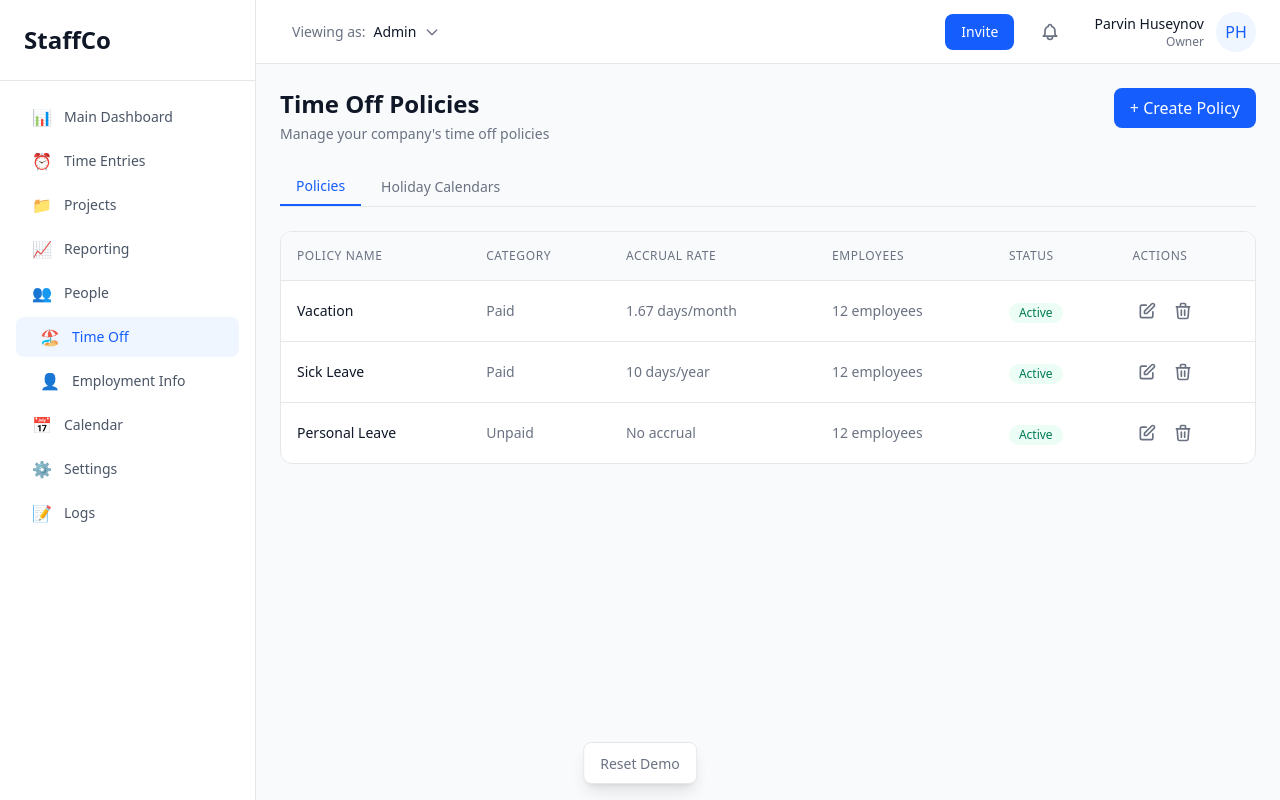
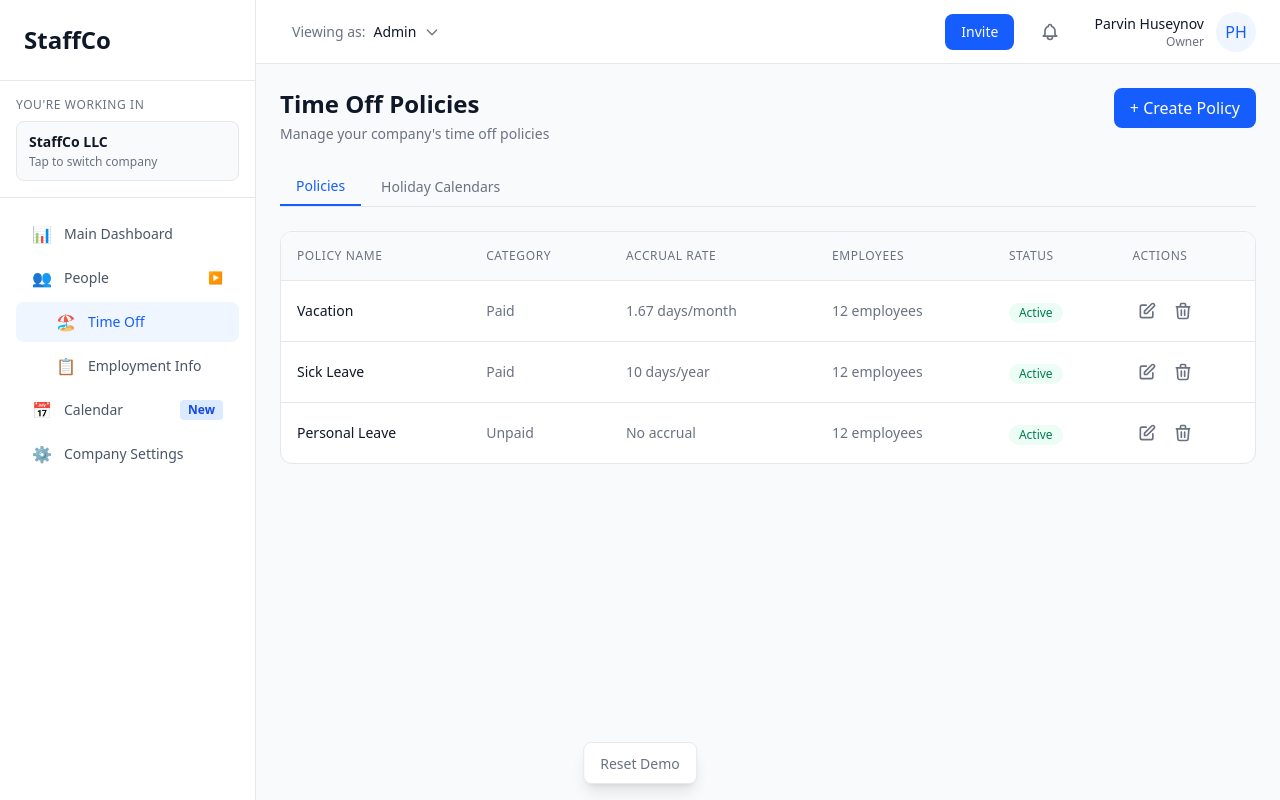
Before and after one commit to parvinguseynov/staffco-timeoff-prototype, a React (Vite) app: page / in a window 1280 px wide. Built offline with nearby package versions, Linux system fonts and the light colour scheme.

Commit message:
Update sidebar menu to show only relevant sections with company switcher and rename Settings to Company Settings

```diff
--- a/src/App.jsx
+++ b/src/App.jsx
@@ -67,7 +67,7 @@ function App() {
             <TimeOffContent currentRole={currentRole} />
           ) : currentView === 'Employment Info' ? (
             <EmploymentInfo />
-          ) : currentView === 'Settings' ? (
+          ) : currentView === 'Company Settings' ? (
             <CompanySettings />
           ) : (
             <div className="p-6">
--- a/src/components/Sidebar.jsx
+++ b/src/components/Sidebar.jsx
@@ -1,18 +1,16 @@
 const Sidebar = ({ onMenuClick, activeItem, currentRole, pendingCount }) => {
   const menuItems = [
     { name: 'Main Dashboard', icon: '📊', isParent: true },
-    { name: 'Time Entries', icon: '⏰', isParent: true },
-    { name: 'Projects', icon: '📁', isParent: true },
-    { name: 'Reporting', icon: '📈', isParent: true },
-    { name: 'People', icon: '👥', isParent: true },
+    { name: 'People', icon: '👥', isParent: true, hasChildren: true },
     { name: 'Time Off', icon: '🏖️', isParent: false, indent: true },
-    { name: 'Employment Info', icon: '👤', isParent: false, indent: true },
-    { name: 'Calendar', icon: '📅', isParent: true },
-    { name: 'Settings', icon: '⚙️', isParent: true },
-    { name: 'Logs', icon: '📝', isParent: true },
+    { name: 'Employment Info', icon: '📋', isParent: false, indent: true },
+    { name: 'Calendar', icon: '📅', isParent: true, badge: 'New' },
+    { name: 'Company Settings', icon: '⚙️', isParent: true },
   ];
 
   const handleItemClick = (item) => {
+    // Don't navigate when clicking parent items with children
+    if (item.hasChildren) return;
     onMenuClick(item.name);
   };
 
@@ -23,27 +21,50 @@ const Sidebar = ({ onMenuClick, activeItem, currentRole, pendingCount }) => {
         <h1 className="text-2xl font-bold text-gray-900">StaffCo</h1>
       </div>
 
+      {/* Company Switcher */}
+      <div className="px-4 py-4 border-b border-gray-200">
+        <div className="text-xs font-medium text-gray-500 mb-2 uppercase tracking-wider">
+          You're working in
+        </div>
+        <button className="w-full bg-gray-50 hover:bg-gray-100 rounded-lg px-3 py-2.5 text-left transition-colors border border-gray-200">
+          <div className="text-sm font-semibold text-gray-900">StaffCo LLC</div>
+          <div className="text-xs text-gray-500 mt-0.5">Tap to switch company</div>
+        </button>
+      </div>
+
       {/* Menu Items */}
-      <nav className="flex-1 p-4">
+      <nav className="flex-1 p-4 overflow-y-auto">
         <ul className="space-y-1">
           {menuItems.map((item) => (
             <li key={item.name}>
               <button
                 onClick={() => handleItemClick(item)}
                 className={`w-full flex items-center gap-3 px-4 py-2 rounded-lg text-left text-sm transition-colors ${
-                  item.indent ? 'pl-6' : ''
+                  item.indent ? 'pl-10' : ''
                 } ${
                   activeItem === item.name
                     ? 'bg-blue-50 text-blue-600 font-medium'
+                    : item.hasChildren
+                    ? 'text-gray-600 font-medium cursor-default'
                     : 'text-gray-600 hover:bg-gray-50 font-medium'
                 }`}
               >
                 <span className="text-base">{item.icon}</span>
-                <span>{item.name}</span>
+                <span className="flex-1">{item.name}</span>
+
+                {/* Badges and indicators */}
+                {item.hasChildren && (
+                  <span className="text-gray-400 text-xs">▶</span>
+                )}
+                {item.badge && (
+                  <span className="bg-blue-100 text-blue-700 text-xs font-semibold px-2 py-0.5 rounded">
+                    {item.badge}
+                  </span>
+                )}
                 {item.name === 'Time Off' &&
                   currentRole === 'Manager' &&
                   pendingCount > 0 && (
-                    <span className="ml-auto w-5 h-5 bg-red-500 text-white text-xs font-medium rounded-full flex items-center justify-center">
+                    <span className="w-5 h-5 bg-red-500 text-white text-xs font-medium rounded-full flex items-center justify-center">
                       {pendingCount}
                     </span>
                   )}
```
